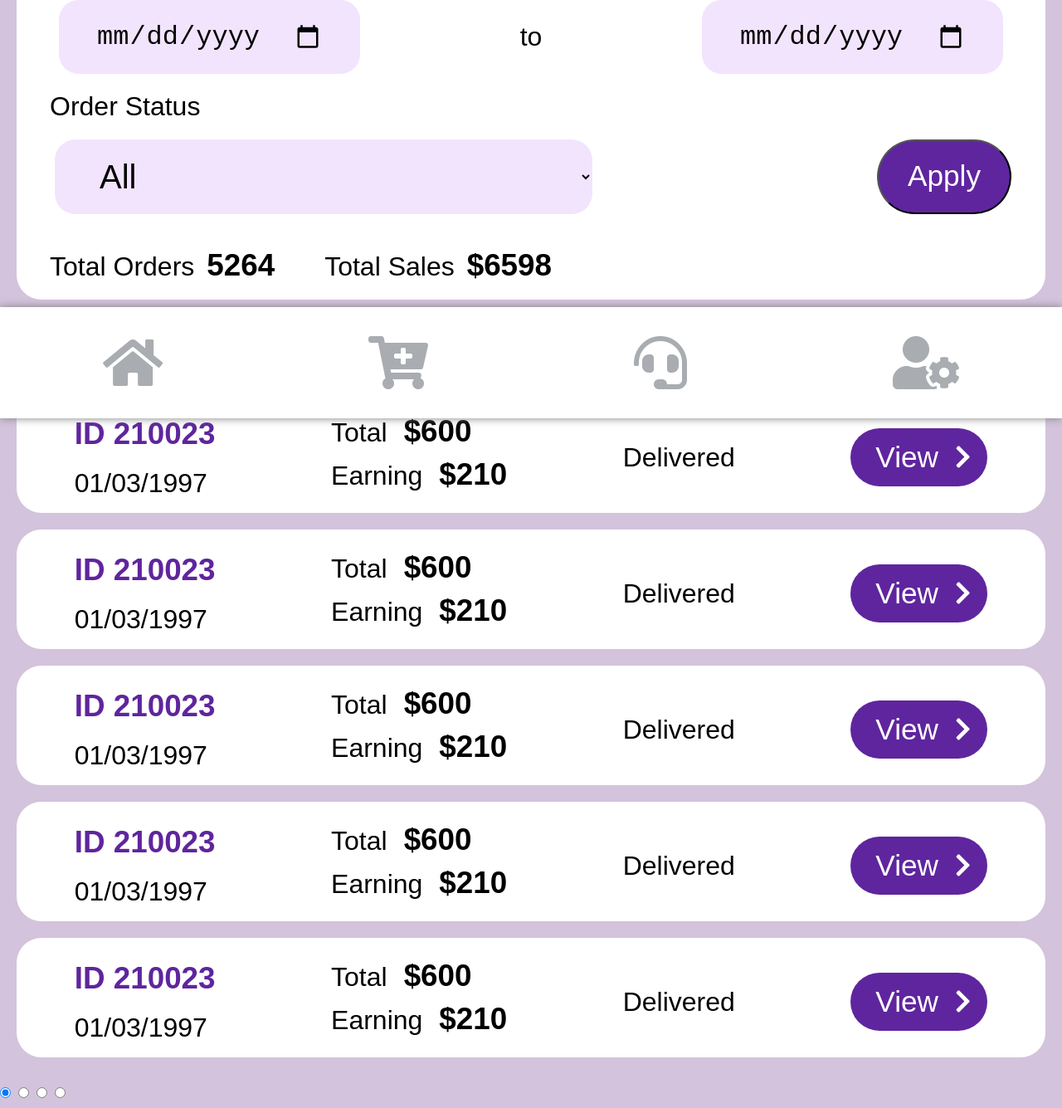
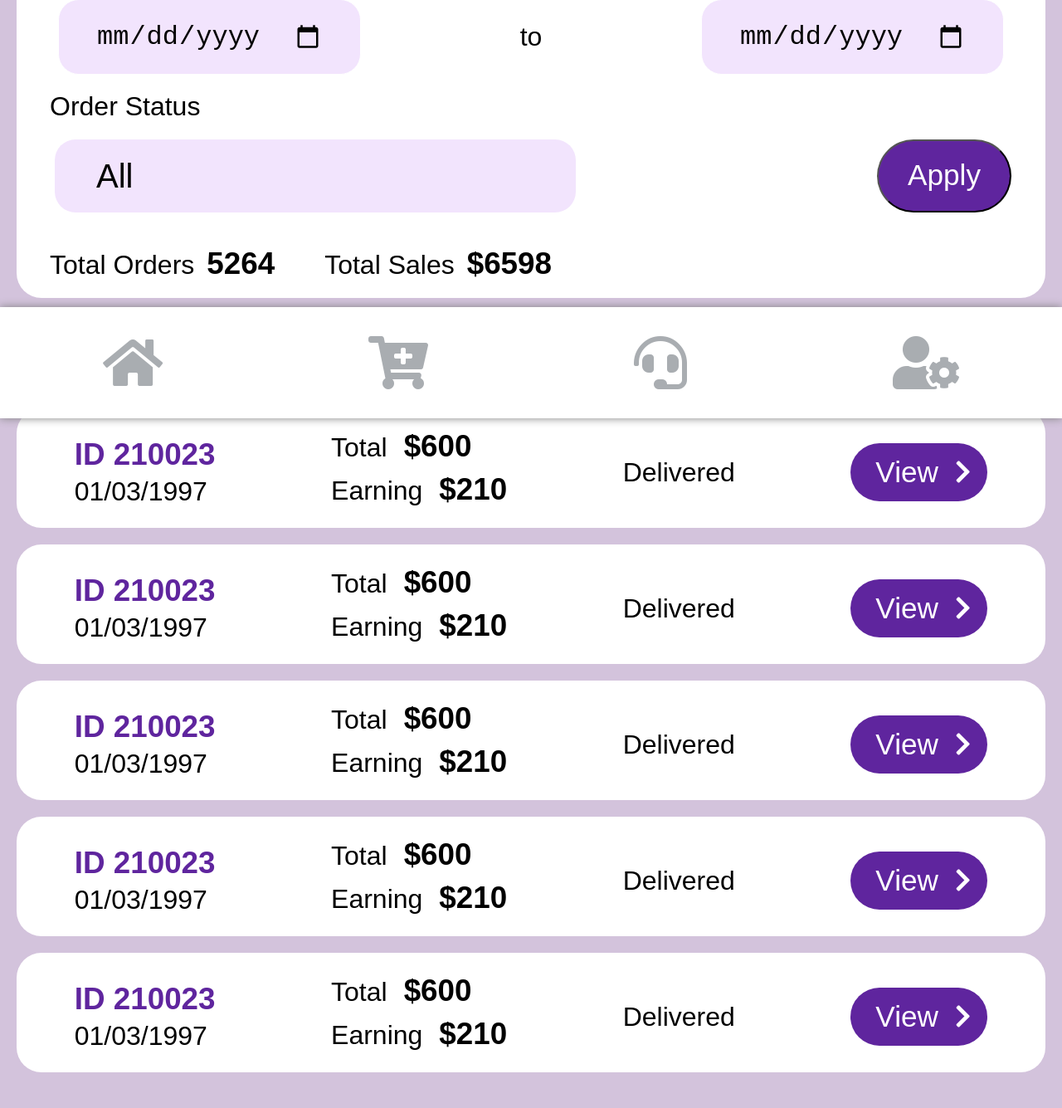
Before and after one commit to RudeSniper122/Orders, a plain HTML site: page index.html in a window 1280 px wide. Shown: the part 296-1631 px from the top of the page at 83% size. Drawn offline with Linux system fonts and the light colour scheme; a script that the page names is missing.

Commit message:
complete css

```diff
--- a/style.css
+++ b/style.css
@@ -34,7 +34,7 @@ body{
 /* filter section */
 .filterContainer{
   background-color: #fff;
-  margin: 20px;
+  margin: 20px 20px 60px;
   border-radius: 30px;
 }
 .heading{
@@ -74,6 +74,25 @@ select{
   text-align: left;
   outline-color: grey;
   border: #fff;
+  appearance: none;
+}
+.selectStatus:after {
+  content: '>';
+  font: 65px "Consolas", monospace;
+  color: black;
+  -webkit-transform: rotate(90deg);
+  -moz-transform: rotate(90deg);
+  -ms-transform: rotate(90deg);
+  transform: rotate(90deg);
+  /* position: absolute;
+  right: 330px;
+  top: 470px; */
+  /*Adjust for position however you want*/
+  padding: 0 0 2px;
+  border-bottom: 1px solid #333;
+  /*left line */
+
+  pointer-events: none;
 }
 option{
   font-size: 15px;
@@ -100,7 +119,7 @@ option{
 
 /* latest Orders */
 .lOrdersHeading{
-  margin: 40px 20px 30px 30px;
+  margin: 20px 20px 30px 30px;
   display: flex;
   justify-content: space-between;
   align-items: center;
@@ -117,7 +136,7 @@ option{
 .IDs{
   color: #5f259e;
   font-size: 2.3rem;
-  margin-bottom: 20px;
+  margin-bottom: 5px;
   font-weight: bold;
 }
 .num{
@@ -146,6 +165,26 @@ option{
 }
 
 
+/* test gap section */
+.test{
+  height: 10rem;
+}
+
+/* pageChangeButtons */
+.pageChangeButton{
+  display: flex;
+  justify-content: center;
+}
+.pageChangeButton label{
+  margin-left: 15px;
+  cursor: pointer;
+  padding: 15px;
+}
+input[type="radio"] {
+    transform: scale(2);
+}
+
+
 /* menu bar section */
 .menuBar{
   background-color: #ffffff;
```
